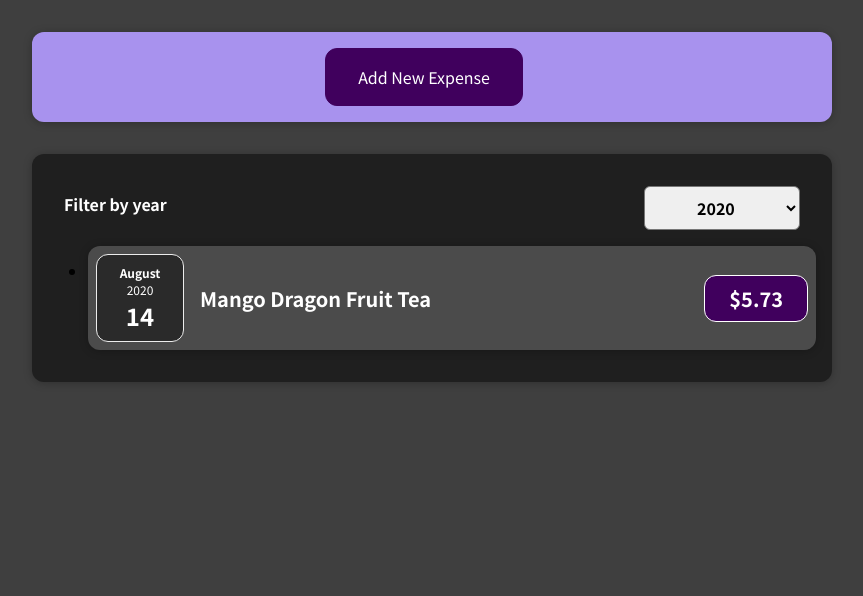
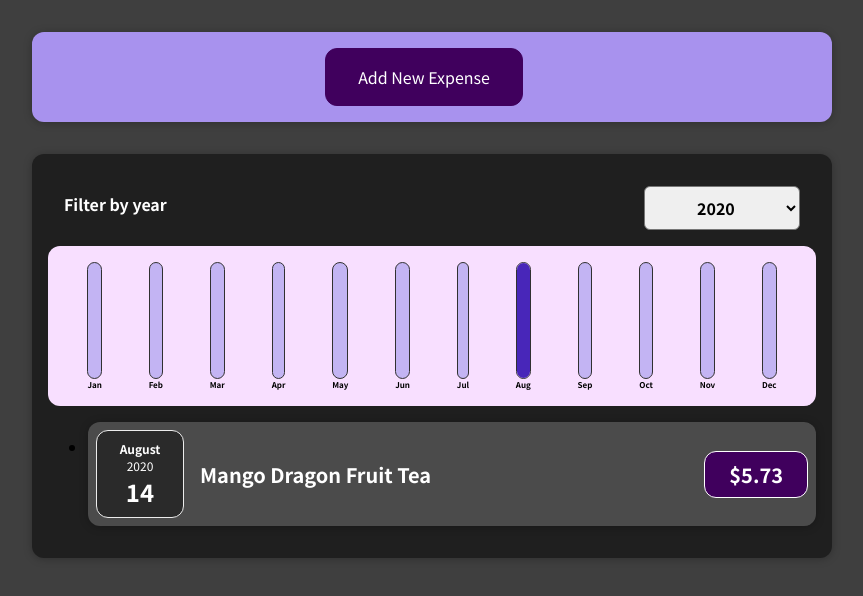
Before and after one commit to Kim-Jeongyoung/expense-item-React, a React (Create React App) app: page / in a window 1280 px wide. Shown: the top 596 px of the page, without its empty margins (208-1071 px from the left). Built offline with nearby package versions, Linux system fonts and the light colour scheme.

Commit message:
Done with ChartBar

```diff
--- a/src/components/Chart/Chart.js
+++ b/src/components/Chart/Chart.js
@@ -3,13 +3,15 @@
 import ChartBar from './ChartBar';
 import './Chart.css';
 const Chart = (props) => {
+  const dataPointsValues = props.dataPoints.map((dataPoint) => dataPoint.value);
+  const totalMaximum = Math.max(...dataPointsValues);
   return (
     <div className="chart">
       {props.dataPoints.map((dataPoint) => (
         <ChartBar
           key={dataPoint.label}
           value={dataPoint.value}
-          maxValue={null}
+          maxValue={totalMaximum}
           label={dataPoint.label}
         />
       ))}
--- a/src/components/Chart/ChartBar.js
+++ b/src/components/Chart/ChartBar.js
@@ -3,7 +3,7 @@
 
 const ChartBar = (props) => {
   let barFillHeight = '0%';
-  if (props.max > 0) {
+  if (props.maxValue > 0) {
     barFillHeight = Math.round((props.value / props.maxValue) * 100) + '%';
   }
   return (
@@ -13,8 +13,8 @@
           className="chart-bar__fill"
           style={{ height: barFillHeight }}
         ></div>
-        <div className="chart-bar__label">{props.label}</div>
       </div>
+      <div className="chart-bar__label">{props.label}</div>
     </div>
   );
 };
--- a/src/components/Expenses/Expenses.js
+++ b/src/components/Expenses/Expenses.js
@@ -3,6 +3,7 @@
 import Card from '../UI/Card';
 import ExpensesFilter from './ExpensesFilter';
 import ExpensesList from './ExpensesList';
+import ExpensesChart from './ExpensesChart';
 import './Expenses.css';
 
 const Expenses = (props) => {
@@ -24,6 +25,7 @@
           selected={filteredYear}
           onChangeFilter={filterChangeHandler}
         />
+        <ExpensesChart expenses={filteredExpenses} />
         <ExpensesList items={filteredExpenses} />
       </Card>
     </div>
--- /dev/null
+++ b/src/components/Expenses/ExpensesChart.js
@@ -0,0 +1,26 @@
+import React from 'react';
+
+import Chart from '../Chart/Chart';
+const ExpensesChart = (props) => {
+  const chartDataPoints = [
+    { label: 'Jan', value: 0 },
+    { label: 'Feb', value: 0 },
+    { label: 'Mar', value: 0 },
+    { label: 'Apr', value: 0 },
+    { label: 'May', value: 0 },
+    { label: 'Jun', value: 0 },
+    { label: 'Jul', value: 0 },
+    { label: 'Aug', value: 0 },
+    { label: 'Sep', value: 0 },
+    { label: 'Oct', value: 0 },
+    { label: 'Nov', value: 0 },
+    { label: 'Dec', value: 0 },
+  ];
+
+  for (const expense of props.expenses) {
+    const expenseMonth = expense.date.getMonth();
+    chartDataPoints[expenseMonth].value += expense.amount;
+  }
+  return <Chart dataPoints={chartDataPoints} />;
+};
+export default ExpensesChart;
--- a/src/components/NewExpense/ExpenseForm.js
+++ b/src/components/NewExpense/ExpenseForm.js
@@ -27,7 +27,7 @@
 
     const expenseData = {
       title: enteredTitle,
-      amount: enteredAmount,
+      amount: +enteredAmount,
       date: new Date(enteredDate),
     };
     // console.log(expenseData);
```
